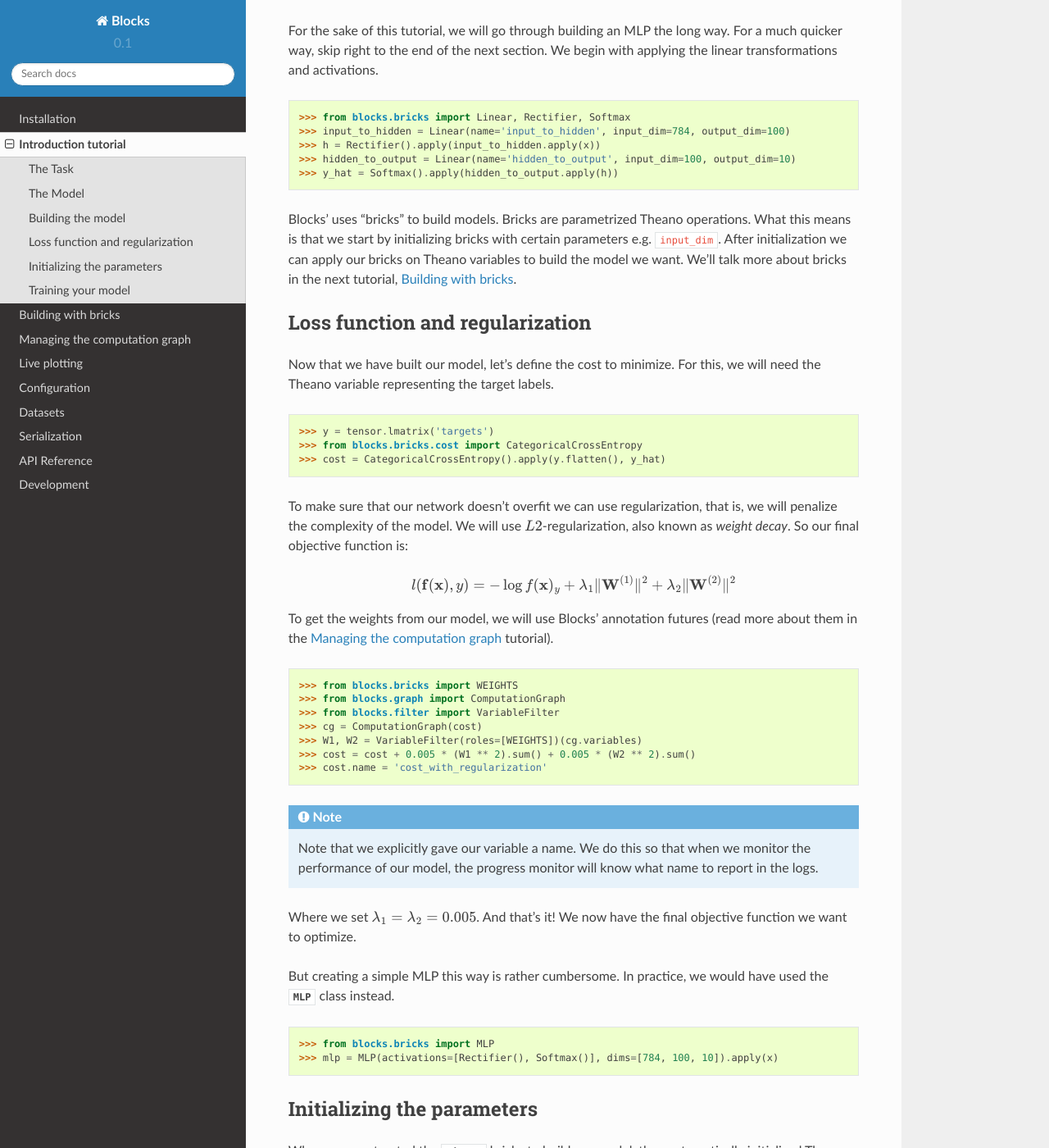
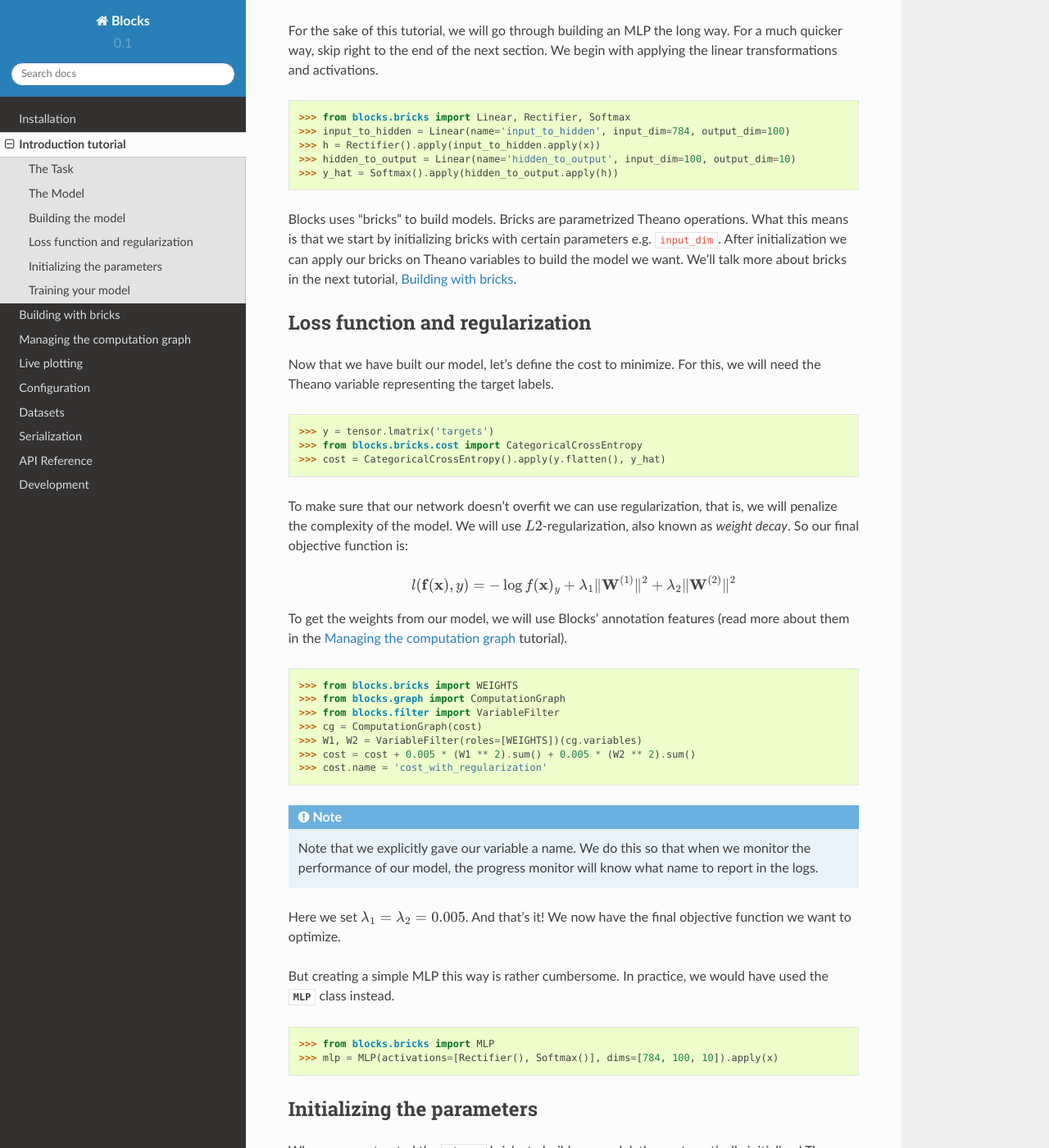
Before and after one commit to mila-iqia/blocks, a Sphinx documentation site: the page built from docs/tutorial.rst, in a window 1280 px wide and 1400 px high, scrolled down 1619 px. Shown: the whole window at 82% size. Built offline with Sphinx 7.4.7 and the Read the Docs theme 2.0.0, drawn with Linux system fonts in a browser that asks for light colours; some of the changed text lies outside the part shown.

Commit message:
Fix typos in tutorial.rst

```diff
--- a/docs/tutorial.rst
+++ b/docs/tutorial.rst
@@ -79,7 +79,7 @@ with applying the linear transformations and activations.
 >>> hidden_to_output = Linear(name='hidden_to_output', input_dim=100, output_dim=10)
 >>> y_hat = Softmax().apply(hidden_to_output.apply(h))
 
-Blocks' uses "bricks" to build models. Bricks are parametrized Theano
+Blocks uses "bricks" to build models. Bricks are parametrized Theano
 operations. What this means is that we start by initializing bricks with
 certain parameters e.g. ``input_dim``. After initialization we can apply our
 bricks on Theano variables to build the model we want. We'll talk more about
@@ -101,7 +101,7 @@ function is:
 
 .. math:: l(\mathbf{f}(\mathbf{x}), y) = -\log f(\mathbf{x})_y + \lambda_1\|\mathbf{W}^{(1)}\|^2 + \lambda_2\|\mathbf{W}^{(2)}\|^2
 
-To get the weights from our model, we will use Blocks' annotation futures (read
+To get the weights from our model, we will use Blocks' annotation features (read
 more about them in the :doc:`cg` tutorial).
 
 >>> from blocks.bricks import WEIGHTS
@@ -118,7 +118,7 @@ more about them in the :doc:`cg` tutorial).
    monitor the performance of our model, the progress monitor will know what
    name to report in the logs.
 
-Where we set :math:`\lambda_1 = \lambda_2 = 0.005`. And that's it! We now have
+Here we set :math:`\lambda_1 = \lambda_2 = 0.005`. And that's it! We now have
 the final objective function we want to optimize.
 
 But creating a simple MLP this way is rather cumbersome. In practice, we would
```
Also changed, not shown: other parts of docs/tutorial.rst (+3 -3 lines).
